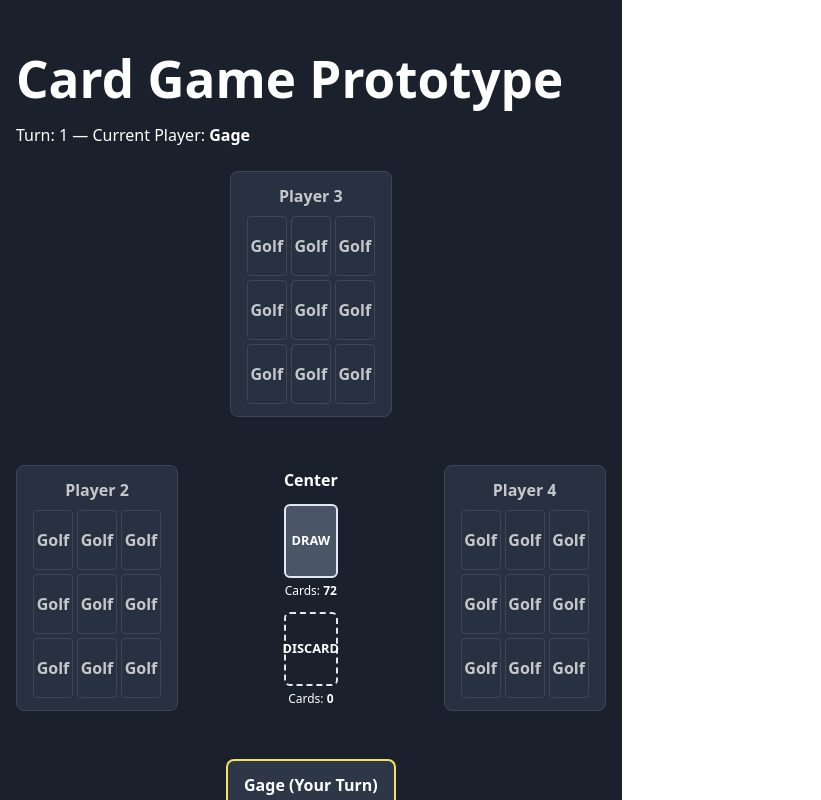
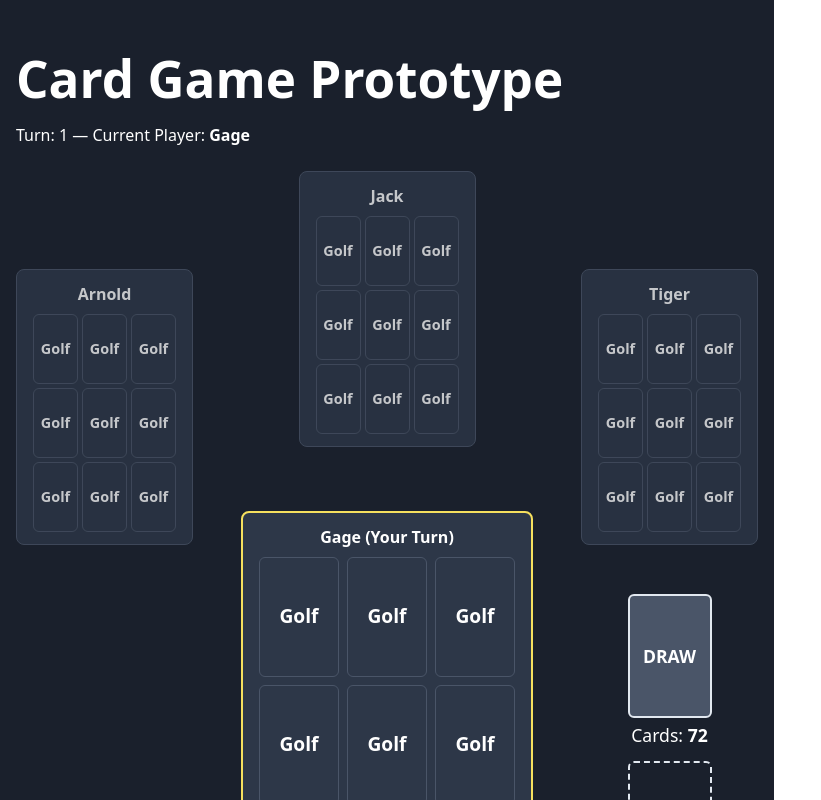
Before and after one commit to gmnovaria/golf_card_game, a React (Vite) app in the folder card-game/: page / in a window 1280 px wide. Shown: the top 800 px of the page, without its empty margins (0-821 px from the left). Built offline with nearby package versions, Linux system fonts and the light colour scheme.

Commit message:
Changed card placement around the table and increased the size of the User's cards. Moved the draw and discard piles to the right of the player

```diff
--- a/card-game/src/App.tsx
+++ b/card-game/src/App.tsx
@@ -13,9 +13,9 @@ const EAST_INDEX = 3;  // Player 4
 
 const INITIAL_STATE: GameState = createInitialGameState([
   'Gage',      // South
-  'Player 2',  // West
-  'Player 3',  // North
-  'Player 4',  // East
+  'Arnold',  // West
+  'Jack',  // North
+  'Tiger',  // East
 ]);
 
 function App() {
@@ -51,16 +51,19 @@ function App() {
       <div
         style={{
           display: 'grid',
-          gridTemplateRows: 'auto auto auto',
+          gridTemplateRows: 'auto auto',
           gridTemplateColumns: 'auto auto auto',
           rowGap: '3rem',      // vertical spacing between rows
           columnGap: '3rem',   // horizontal spacing between columns
           justifyContent: 'center',
           alignItems: 'center',
+          marginTop: '1rem'
         }}
       >
         {/* North player (top center, rotated 180°) */}
-        <div style={{ gridRow: 1, gridColumn: 2, textAlign: 'center' }}>
+        <div style={{
+          gridRow: 1, gridColumn: 2, textAlign: 'center', marginBottom: '1rem'
+          }}>
           <PlayerPanel
             playerName={northPlayer.name}
             grid={northPlayer.grid}
@@ -73,7 +76,9 @@ function App() {
         </div>
 
         {/* West player (middle left, rotated 90°) */}
-        <div style={{ gridRow: 2, gridColumn: 1, textAlign: 'center' }}>
+        <div style={{
+          gridRow: 1, gridColumn: 1, textAlign: 'center', transform: 'translateY(90px)'
+          }}>
           <PlayerPanel
             playerName={westPlayer.name}
             grid={westPlayer.grid}
@@ -85,8 +90,8 @@ function App() {
           />
         </div>
 
-        {/* Center piles (middle center) */}
-        <div style={{ gridRow: 2, gridColumn: 2, textAlign: 'center' }}>
+        {/* Draw and Discard piles to the right of player's hand */}
+        <div style={{ gridRow: 2, gridColumn: 3, textAlign: 'center', transform: 'translateY(20px)' }}>
           <CenterPiles
             drawCount={game.drawPile.length}
             discardCount={game.discardPile.length}
@@ -94,7 +99,7 @@ function App() {
         </div>
 
         {/* East player (middle right, rotated 270°) */}
-        <div style={{ gridRow: 2, gridColumn: 3, textAlign: 'center' }}>
+        <div style={{ gridRow: 1, gridColumn: 3, textAlign: 'center', transform: 'translateY(90px)' }}>
           <PlayerPanel
             playerName={eastPlayer.name}
             grid={eastPlayer.grid}
@@ -107,7 +112,7 @@ function App() {
         </div>
 
         {/* South player (bottom center, upright) */}
-        <div style={{ gridRow: 3, gridColumn: 2, textAlign: 'center' }}>
+        <div style={{ gridRow: 2, gridColumn: 2, textAlign: 'center', }}>
           <PlayerPanel
             playerName={southPlayer.name}
             grid={southPlayer.grid}
@@ -116,6 +121,7 @@ function App() {
             onCellClick={(row, col) =>
               handleGridClick(southPlayer.id, row, col)
             }
+            size = "large"
           />
         </div>
       </div>
@@ -130,9 +136,10 @@ interface PlayerPanelProps {
   rotation: number; // degrees
   isCurrent: boolean;
   onCellClick?: (row: number, col: number) => void;
+  size?: 'normal' | 'large';
 }
 
-function PlayerPanel({ playerName, grid, rotation, isCurrent, onCellClick }: PlayerPanelProps) {
+function PlayerPanel({ playerName, grid, rotation, isCurrent, onCellClick, size }: PlayerPanelProps) {
   return (
     <div
       style={{
@@ -154,7 +161,7 @@ function PlayerPanel({ playerName, grid, rotation, isCurrent, onCellClick }: Pla
           {playerName}
           {isCurrent && ' (Your Turn)'}
         </div>
-        <GridView grid={grid} onCellClick={onCellClick} />
+        <GridView grid={grid} onCellClick={onCellClick} size={size}/>
       </div>
     </div>
   );
@@ -163,27 +170,30 @@ function PlayerPanel({ playerName, grid, rotation, isCurrent, onCellClick }: Pla
 interface GridViewProps {
   grid: (GridSlot | null)[][];
   onCellClick?: (row: number, col: number) => void;
+  size?: 'normal' | 'large';
 }
 
-function GridView({ grid, onCellClick }: GridViewProps) {
+function GridView({ grid, onCellClick, size = 'normal' }: GridViewProps) {
+  const isLarge = size === 'large';
+  const cardWidth = isLarge ? 80 : 45;
+  const cardHeight = isLarge ? 120 : 70;
+  const cardFontSize = isLarge ? '1.2rem' : '0.9rem';
+
   return (
     <div
       style={{
         display: 'grid',
-        gridTemplateColumns: 'repeat(3, 40px)',
-        gridTemplateRows: 'repeat(3, 60px)',
-        gap: '4px',
+        gridTemplateColumns: `repeat(3, ${cardWidth}px)`,
+        gridTemplateRows: `repeat(3, ${cardHeight}px)`,
+        gap: isLarge ? '8px' : '4px',
       }}
     >
       {grid.map((row, rowIndex) =>
         row.map((slot, colIndex) => {
           const key = `${rowIndex}-${colIndex}`;
 
-          const handleClick = () => {
-            if (onCellClick) {
-              onCellClick(rowIndex, colIndex);
-            }
-          };
+          const handleClick = () =>
+            onCellClick?.(rowIndex, colIndex);
 
           if (!slot) {
             return (
@@ -204,20 +214,22 @@ function GridView({ grid, onCellClick }: GridViewProps) {
               onClick={handleClick}
               style={{
                 border: '1px solid #4a5568',
-                borderRadius: '4px',
+                borderRadius: '6px',
                 display: 'flex',
                 alignItems: 'center',
                 justifyContent: 'center',
                 backgroundColor: '#2d3748',
                 color: 'white',
                 fontWeight: 'bold',
-                cursor: onCellClick ? 'pointer' : 'default'
+                fontSize: cardFontSize,
+                cursor: onCellClick ? 'pointer' : 'default',
+                userSelect: 'none',
               }}
             >
               {slot.faceUp ? slot.card.rank : 'Golf'}
             </div>
           );
-        }),
+        })
       )}
     </div>
   );
@@ -231,7 +243,7 @@ interface CenterPilesProps {
 function CenterPiles({ drawCount, discardCount }: CenterPilesProps) {
   return (
     <div style={{ textAlign: 'center' }}>
-      <div style={{ marginBottom: '0.75rem', fontWeight: 600 }}>Center</div>
+      <div style={{ marginBottom: '0.75rem', fontWeight: 600 }}></div>
       <div
         style={{
           display: 'flex',
@@ -244,8 +256,8 @@ function CenterPiles({ drawCount, discardCount }: CenterPilesProps) {
         <div style={{ textAlign: 'center' }}>
           <div
             style={{
-              width: 50,
-              height: 70,
+              width: 80,
+              height: 120,
               borderRadius: 6,
               border: '2px solid #e2e8f0',
               backgroundColor: '#4a5568',
@@ -256,9 +268,9 @@ function CenterPiles({ drawCount, discardCount }: CenterPilesProps) {
             }}
           >
             {/* face-down back of the deck */}
-            <span style={{ fontSize: '0.8rem', fontWeight: 600 }}>DRAW</span>
+            <span style={{ fontSize: '1.1rem', fontWeight: 600 }}>DRAW</span>
           </div>
-          <div style={{ fontSize: '0.75rem' }}>
+          <div style={{ fontSize: '1.1rem' }}>
             Cards: <strong>{drawCount}</strong>
           </div>
         </div>
@@ -267,8 +279,8 @@ function CenterPiles({ drawCount, discardCount }: CenterPilesProps) {
         <div style={{ textAlign: 'center' }}>
           <div
             style={{
-              width: 50,
-              height: 70,
+              width: 80,
+              height: 120,
               borderRadius: 6,
               border: '2px dashed #e2e8f0',
               backgroundColor: discardCount > 0 ? '#742a2a' : 'transparent',
@@ -278,9 +290,9 @@ function CenterPiles({ drawCount, discardCount }: CenterPilesProps) {
               marginBottom: '0.25rem',
             }}
           >
-            <span style={{ fontSize: '0.8rem', fontWeight: 600 }}>DISCARD</span>
+            <span style={{ fontSize: '1.1rem', fontWeight: 600 }}>DISCARD</span>
           </div>
-          <div style={{ fontSize: '0.75rem' }}>
+          <div style={{ fontSize: '1.1rem' }}>
             Cards: <strong>{discardCount}</strong>
           </div>
         </div>
```
